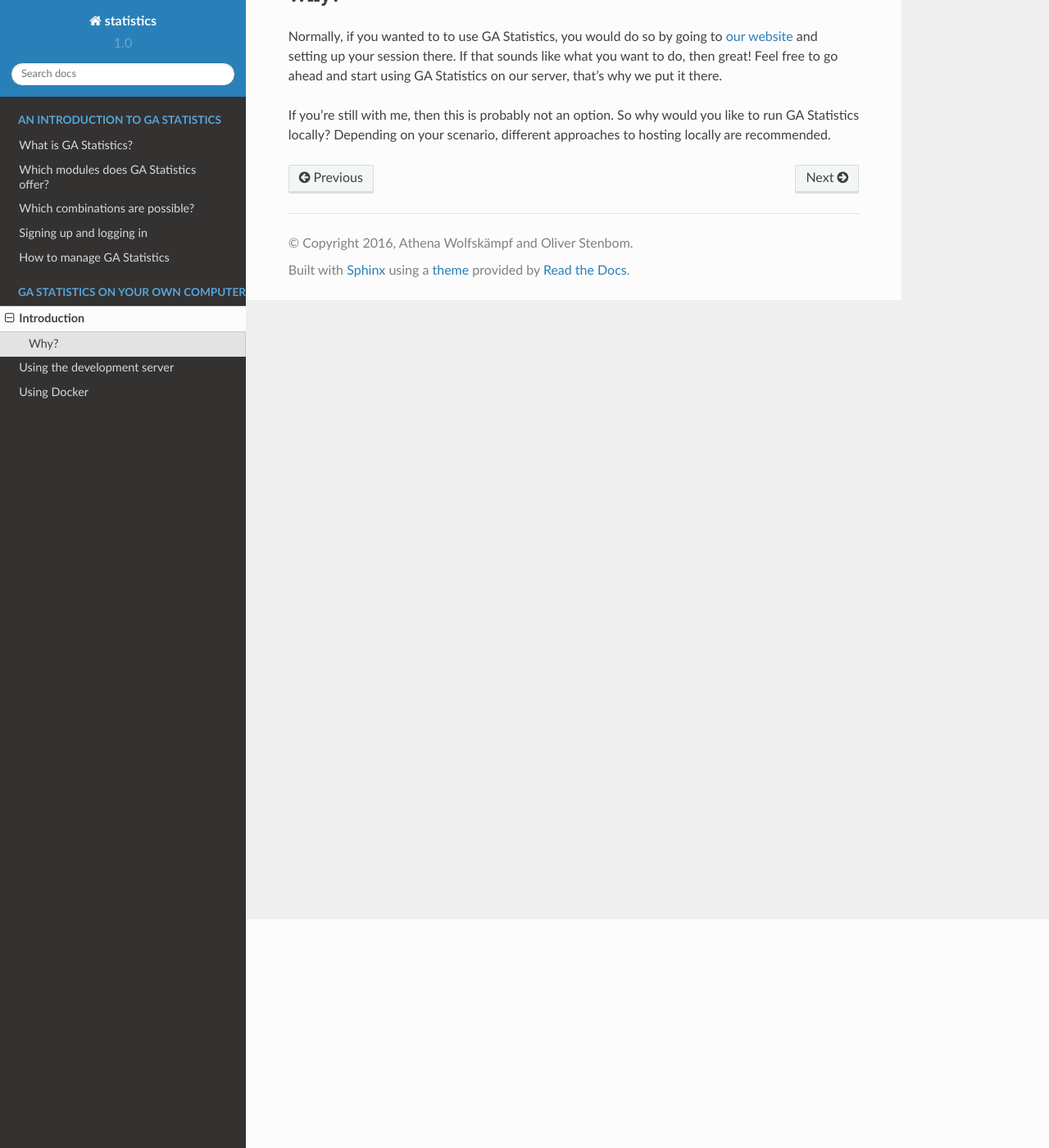
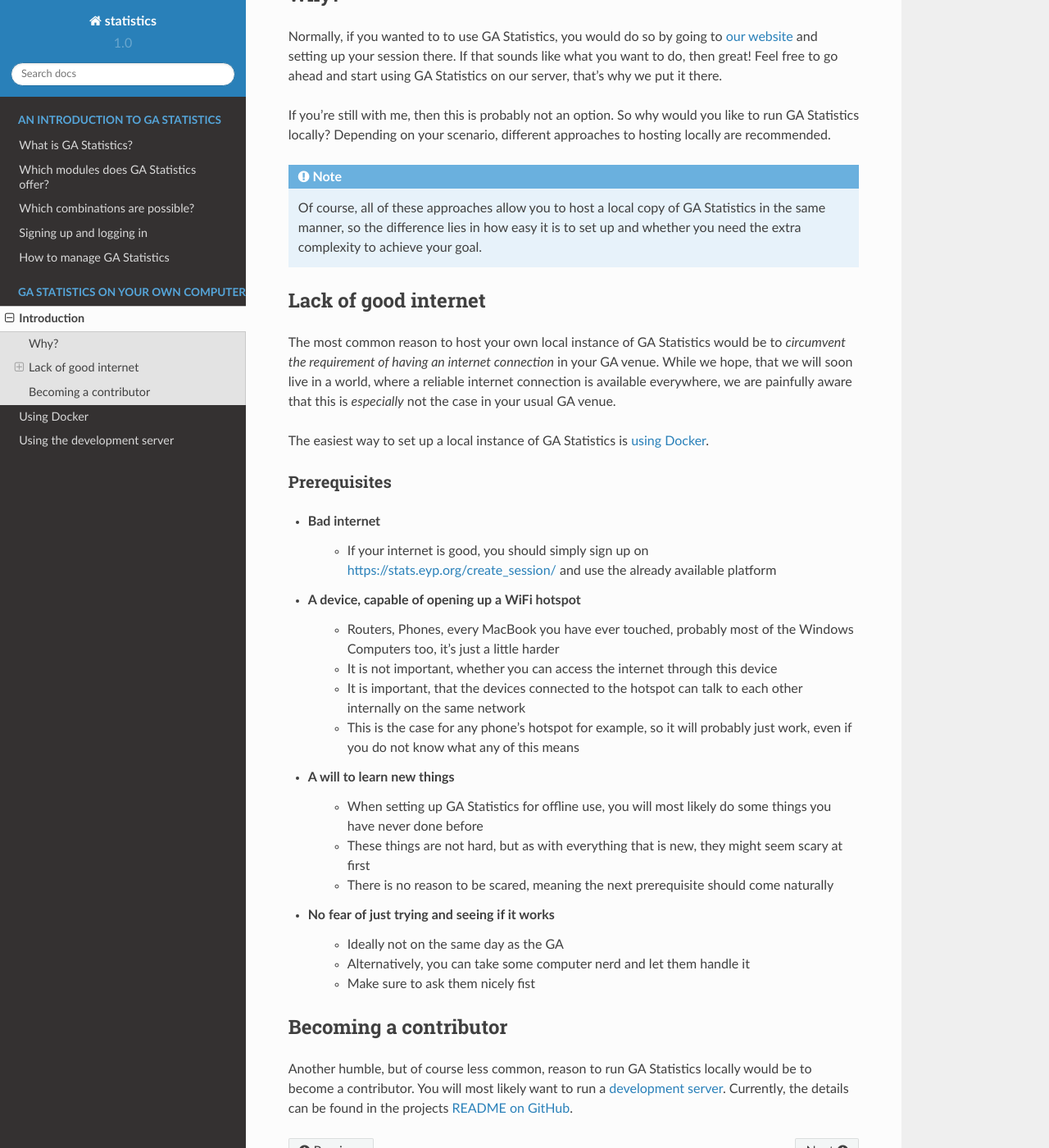
Before and after one commit to eyp-developers/statistics, a Sphinx documentation site: the page built from docs/selfhosting/introduction.rst, in a window 1280 px wide and 1400 px high, scrolled down 279 px. Shown: the whole window at 82% size. Built offline with Sphinx 7.4.7 and the Read the Docs theme 2.0.0, drawn with Linux system fonts in a browser that asks for light colours.

Commit message:
improve self-hosting introduction and add images to GA Statistics introduction

```diff
--- a/docs/index.rst
+++ b/docs/index.rst
@@ -34,5 +34,5 @@
    :caption: GA Statistics on your own computer
 
    selfhosting/introduction
+   selfhosting/docker
    selfhosting/development-server
-   selfhosting/docker
--- a/docs/selfhosting/introduction.rst
+++ b/docs/selfhosting/introduction.rst
@@ -12,3 +12,41 @@
 
 If you're still with me, then this is probably not an option. So why would you like to run GA Statistics locally?
 Depending on your scenario, different approaches to hosting locally are recommended.
+
+.. note::
+  Of course, all of these approaches allow you to host a local copy of GA Statistics in the same manner,
+  so the difference lies in how easy it is
+  to set up and whether you need the extra complexity to achieve your goal.
+
+Lack of good internet
+---------------------
+The most common reason to host your own local instance of GA Statistics would be to *circumvent the requirement of having an internet connection* in your GA venue.
+While we hope, that we will soon live in a world, where a reliable internet connection is available everywhere,
+we are painfully aware that this is *especially* not the case in your usual GA venue.
+
+The easiest way to set up a local instance of GA Statistics is :doc:`using Docker <docker>`.
+
+Prerequisites
+_____________
+
+* Bad internet
+   - If your internet is good, you should simply sign up on https://stats.eyp.org/create_session/ and use the already available platform
+* A device, capable of opening up a WiFi hotspot
+   - Routers, Phones, every MacBook you have ever touched, probably most of the Windows Computers too, it's just a little harder
+   - It is not important, whether you can access the internet through this device
+   - It is important, that the devices connected to the hotspot can talk to each other internally on the same network
+   - This is the case for any phone's hotspot for example, so it will probably just work, even if you do not know what any of this means
+* A will to learn new things
+   - When setting up GA Statistics for offline use, you will most likely do some things you have never done before
+   - These things are not hard, but as with everything that is new, they might seem scary at first
+   - There is no reason to be scared, meaning the next prerequisite should come naturally
+* No fear of just trying and seeing if it works
+   - Ideally not on the same day as the GA
+   - Alternatively, you can take some computer nerd and let them handle it
+   - Make sure to ask them nicely fist
+
+Becoming a contributor
+----------------------
+Another humble, but of course less common, reason to run GA Statistics locally would be to become a contributor.
+You will most likely want to run a :doc:`development server <development-server>`.
+Currently, the details can be found in the projects `README on GitHub <https://github.com/eyp-developers/statistics/>`_.
```
Also changed, not shown: docs/introduction/modules.rst (+24 -1 lines), docs/introduction/what-is-it.rst (+8 -2 lines), docs/introduction/full_debate.jpg (added), docs/introduction/ga_follow.png (added), docs/introduction/ga_quality.png (added), docs/introduction/management_overview.png (added), docs/introduction/point_content.png (added), docs/introduction/runningorder.png (added), docs/introduction/statistics_only.png (added), docs/introduction/tools.png (added), docs/introduction/voting.png (added).
